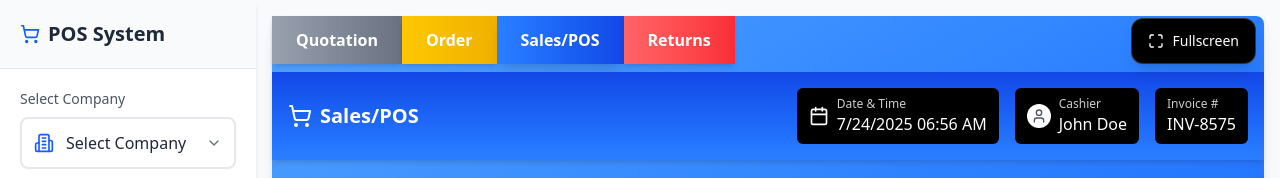
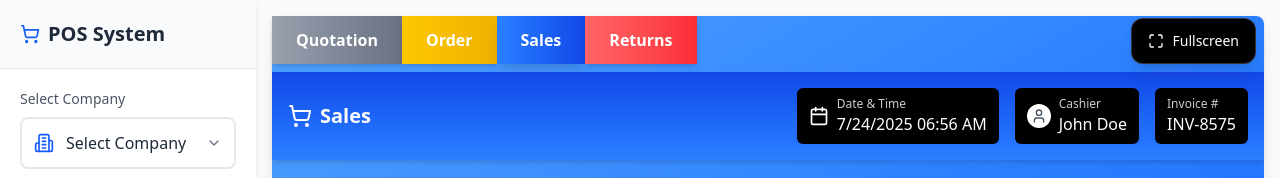
Before and after one commit to shakeel7521951/Saas-POS, a React (Vite) app in the folder frontend/: page /pos-transaction in a window 1280 px wide. Shown: the top 178 px of the page. Built offline with nearby package versions, Linux system fonts and the light colour scheme; what handsontable would draw is missing.

Commit message:
sales/pos to sales

```diff
--- a/frontend/src/pages/POSTransaction.jsx
+++ b/frontend/src/pages/POSTransaction.jsx
@@ -82,7 +82,7 @@ const productList = [
 const transactionTypes = [
   { id: "quotation", name: "Quotation" },
   { id: "order", name: "Order" },
-  { id: "sales", name: "Sales/POS" },
+  { id: "sales", name: "Sales" },
   { id: "returns", name: "Returns" },
 ];
 
```
